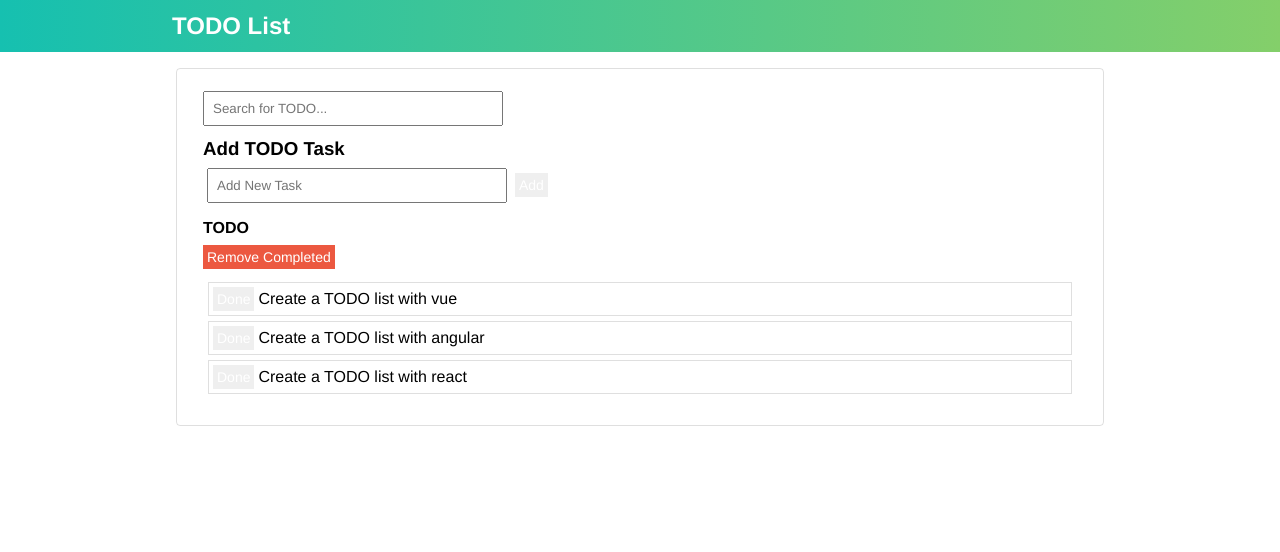
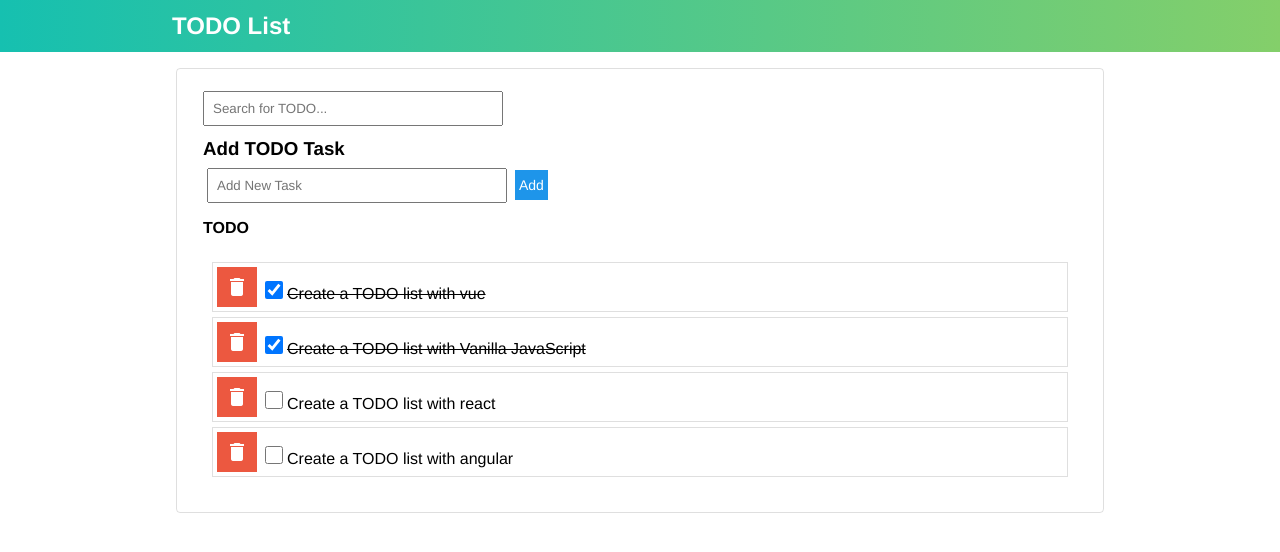
Before and after one commit to gdkimaiyo/todo-list-app, a Vue app: page / in a window 1280 px wide. Shown: the top 552 px of the page. Built offline with nearby package versions, Linux system fonts and the light colour scheme.

Commit message:
enable task completion and removal

```diff
--- a/src/components/AddTaskForm.vue
+++ b/src/components/AddTaskForm.vue
@@ -6,7 +6,6 @@
         <input
           type="text"
           class="search-form"
-          :class="{'has-error': submitting}"
           v-model="todoTask.task"
           @focus="clearStatus"
           @keypress="clearStatus"
@@ -14,7 +13,7 @@
         />
       </span>
       <span>
-        <button type="button" name="button" class="button" @click="handleSubmitTask">Add</button>
+        <button type="button" name="button" class="button btn-info" @click="handleSubmitTask">Add</button>
       </span>
       <span v-if="error && submitting" class="error-message">Please fill out a task.</span>
       <span v-if="success" class="success-message">Success! Task added.</span>
@@ -42,12 +41,7 @@ export default {
 
   components: {},
 
-  computed: {
-    // invalidEntry() {
-    //   this.todoTask.task = "";
-    //   return this.todoTask.task;
-    // }
-  },
+  computed: {},
 
   methods: {
     handleSubmitTask(ev) {
--- a/src/components/ListItem.vue
+++ b/src/components/ListItem.vue
@@ -1,23 +1,39 @@
 <template>
   <div class="sub-content-element">
     <h4>TODO</h4>
+    <div v-if="tasks.length < 1">
+      <span class="error-message">No available tasks</span>
+    </div>
+    <div v-else>
       <p>
-      <button class="btn-danger" @click="removeTask">Remove Completed</button>
+        <!-- <button class="btn-danger" @click="$emit('remove:task')">Remove Completed</button> -->
       </p>
       <ul class="tasks">
         <li v-for="task in tasks" :key="task.id">
-        <button class="btn-done" @click="completeTask">Done</button>
-        <span>{{ task.task }}</span>
+          <button class="btn-danger" @click="$emit('delete:task',task.id)">
+            <i class="material-icons">delete</i>
+          </button>
+          <input
+            type="checkbox"
+            v-bind:checked="selected ? task.completed : !task.completed"
+            @change="$emit('complete:task',task.id)"
+          />
+          <span :class="{'task-item-completed': task.completed}">{{ task.task }}</span>
         </li>
       </ul>
+    </div>
   </div>
 </template>
 
 <script>
-// import BaseButton from "./BaseButton.vue";
-
 export default {
   name: "ListItem",
+
+  data() {
+    return {
+      selected: true
+    };
+  },
 
   props: {
     tasks: Array
@@ -25,15 +41,6 @@ export default {
 
   computed: {},
 
-  methods: {
-    completeTask(ev) {
-      ev.preventDefault();
-      alert("completeTask isn't functional yet!..");
-    },
-    removeTask(ev) {
-      ev.preventDefault();
-      alert("removeTask isn't functional yet!..");
-    }
-  }
+  methods: {}
 };
 </script>
--- a/src/components/TodoList.vue
+++ b/src/components/TodoList.vue
@@ -15,25 +15,10 @@
       </div>
 
       <add-task-form @add:task="AddTask" />
-      <!-- <div class="sub-content-element">
-        <h3>Add TODO Task</h3>
-        <span>
-          <input
-            type="text"
-            class="search-form"
-            id="filter"
-            @keyup.enter="AddTask"
-            placeholder="Add New Task"
-          />
-        </span>
-        <span>
-          <button type="button" name="button" class="button" @click="AddTask">
-              <i class="material-icons">add</i>
-          </button>
-        </span>
-      </div>-->
 
-      <list-item :tasks="tasks" />
+      <p>
+        <list-item :tasks="tasks" @complete:task="completeTask" @delete:task="deleteTask" />
+      </p>
     </div>
   </div>
 </template>
@@ -41,7 +26,6 @@
 <script>
 import ListItem from "./ListItem.vue";
 import AddTaskForm from "./AddTaskForm.vue";
-// import BaseButton from "./BaseButton.vue";
 
 export default {
   name: "TodoList",
@@ -60,15 +44,23 @@ export default {
       tasks: [
         {
           id: 1,
-          task: "Create a TODO list with vue"
+          task: "Create a TODO list with vue",
+          completed: true
         },
         {
           id: 2,
-          task: "Create a TODO list with angular"
+          task: "Create a TODO list with Vanilla JavaScript",
+          completed: true
         },
         {
           id: 3,
-          task: "Create a TODO list with react"
+          task: "Create a TODO list with react",
+          completed: false
+        },
+        {
+          id: 4,
+          task: "Create a TODO list with angular",
+          completed: false
         }
       ]
     };
@@ -80,16 +72,21 @@ export default {
       alert("Searching isn't functional yet!..");
     },
     AddTask(todoTask) {
-      console.log("AddTask triggered...");
       const lastId =
         this.tasks.length > 0 ? this.tasks[this.tasks.length - 1].id : 0;
       const id = lastId + 1;
-      const newTodoTask = { ...todoTask, id };
+      const completed = false;
+      const newTodoTask = { ...todoTask, id, completed };
 
       this.tasks = [...this.tasks, newTodoTask];
     },
-    RemoveItem() {
-      console.log("Remove task triggered...");
+    completeTask(id) {
+      const targetId = id - 1;
+      this.tasks[targetId].completed = !this.tasks[targetId].completed;
+    },
+    deleteTask(id) {
+      // filter deleted task out
+      this.tasks = this.tasks.filter(task => task.id !== id);
     }
   }
 };
```
Lines whose indentation alone changed are shown as unchanged.
